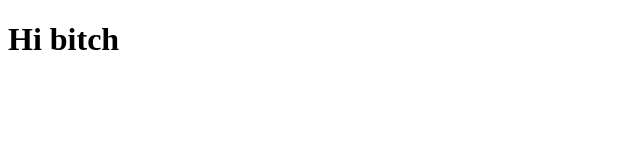
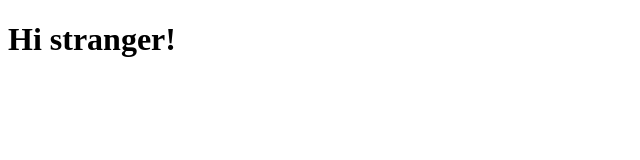
Before and after one commit to Bibo616/coursera-html-css-js, a plain HTML site: page site/index.html in a window 1280 px wide. Shown: the whole page, without its empty margins (0-640 px from the left). Drawn offline with Linux system fonts and the light colour scheme.

Commit message:
gh page update

```diff
--- a/site/index.html
+++ b/site/index.html
@@ -4,6 +4,6 @@
 	<title>Coursera html/css/js course</title>
 </head>
 <body>
-<h1>Hi bitch</h1>
+<h1>Hi stranger!</h1>
 </body>
 </html>
```
